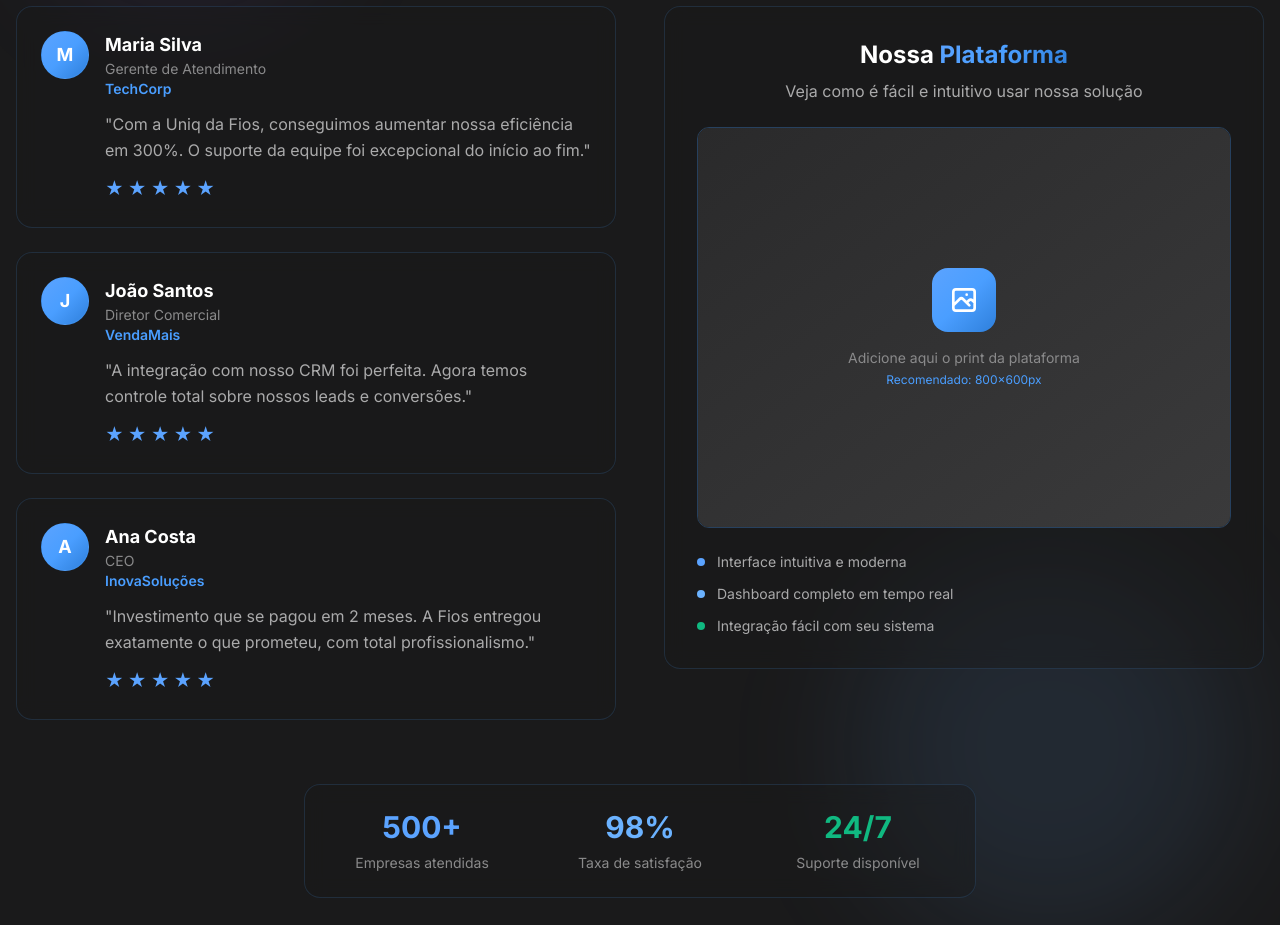
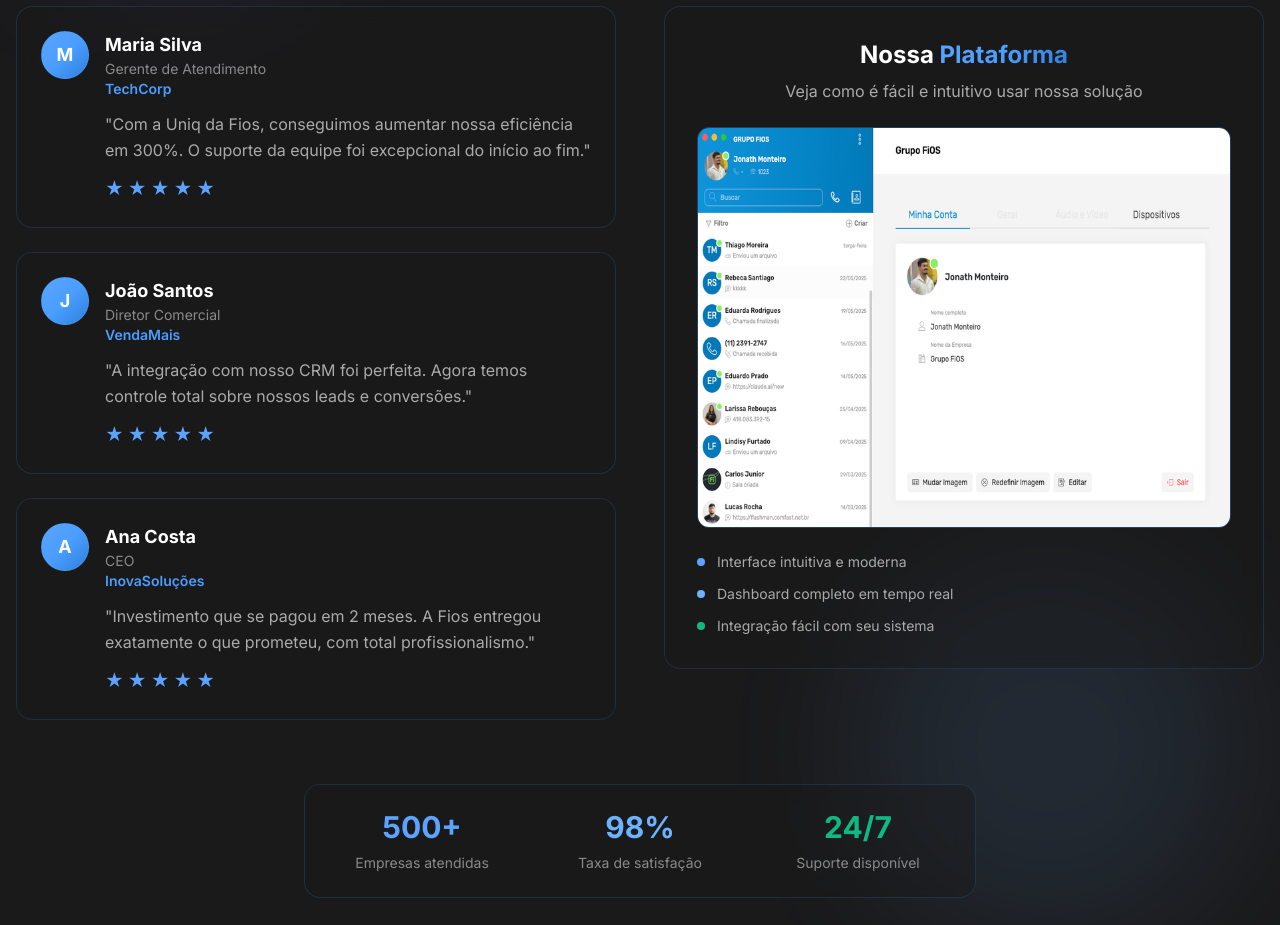
Before and after one commit to jonathmendesJava/uniq-fios-landing, a React (Vite) app: page / in a window 1280 px wide. Shown: the part 3300-4225 px from the top of the page. Built offline with nearby package versions, Linux system fonts and the light colour scheme.

Commit message:
Add platform image to testimonials
Added the provided image to the platform image placeholder in the Testimonials section.

```diff
--- a/src/components/TestimonialsSection.tsx
+++ b/src/components/TestimonialsSection.tsx
@@ -1,4 +1,3 @@
-
 const TestimonialsSection = () => {
   const testimonials = [
     {
@@ -106,23 +105,14 @@ const TestimonialsSection = () => {
                 </p>
               </div>
 
-              {/* Área para a imagem da plataforma */}
+              {/* Imagem da plataforma */}
               <div className="relative rounded-xl overflow-hidden border border-uniq-light/30 group-hover:border-uniq-neon/50 transition-all duration-300">
-                <div className="aspect-[4/3] bg-gradient-to-br from-dark-700 to-dark-600 flex items-center justify-center">
-                  {/* Placeholder para a imagem - você pode substituir por uma tag img */}
-                  <div className="text-center">
-                    <div className="w-16 h-16 bg-gradient-neon rounded-2xl flex items-center justify-center mx-auto mb-4">
-                      <svg className="w-8 h-8 text-white" fill="none" stroke="currentColor" viewBox="0 0 24 24">
-                        <path strokeLinecap="round" strokeLinejoin="round" strokeWidth={2} d="M4 16l4.586-4.586a2 2 0 012.828 0L16 16m-2-2l1.586-1.586a2 2 0 012.828 0L20 14m-6-6h.01M6 20h12a2 2 0 002-2V6a2 2 0 00-2-2H6a2 2 0 00-2 2v12a2 2 0 002 2z" />
-                      </svg>
-                    </div>
-                    <p className="text-dark-300 text-sm">
-                      Adicione aqui o print da plataforma
-                    </p>
-                    <p className="text-uniq-light text-xs mt-1">
-                      Recomendado: 800x600px
-                    </p>
-                  </div>
+                <div className="aspect-[4/3]">
+                  <img
+                    src="/lovable-uploads/c7a1daca-0163-4b99-971d-a61fa9b85e07.png"
+                    alt="Interface da Plataforma Uniq - Dashboard de atendimento omnichannel"
+                    className="w-full h-full object-cover"
+                  />
                 </div>
 
                 {/* Overlay com efeito cyber */}
```
Also changed, not shown: public/lovable-uploads/c7a1daca-0163-4b99-971d-a61fa9b85e07.png (added).
